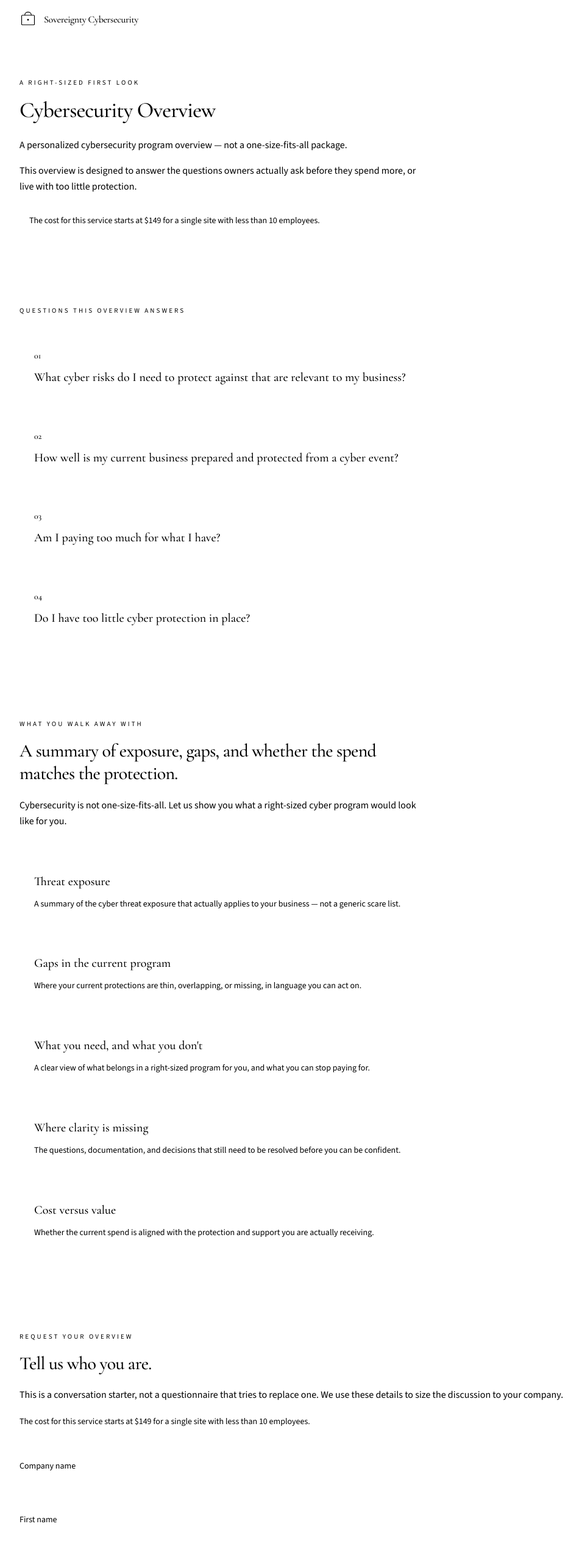
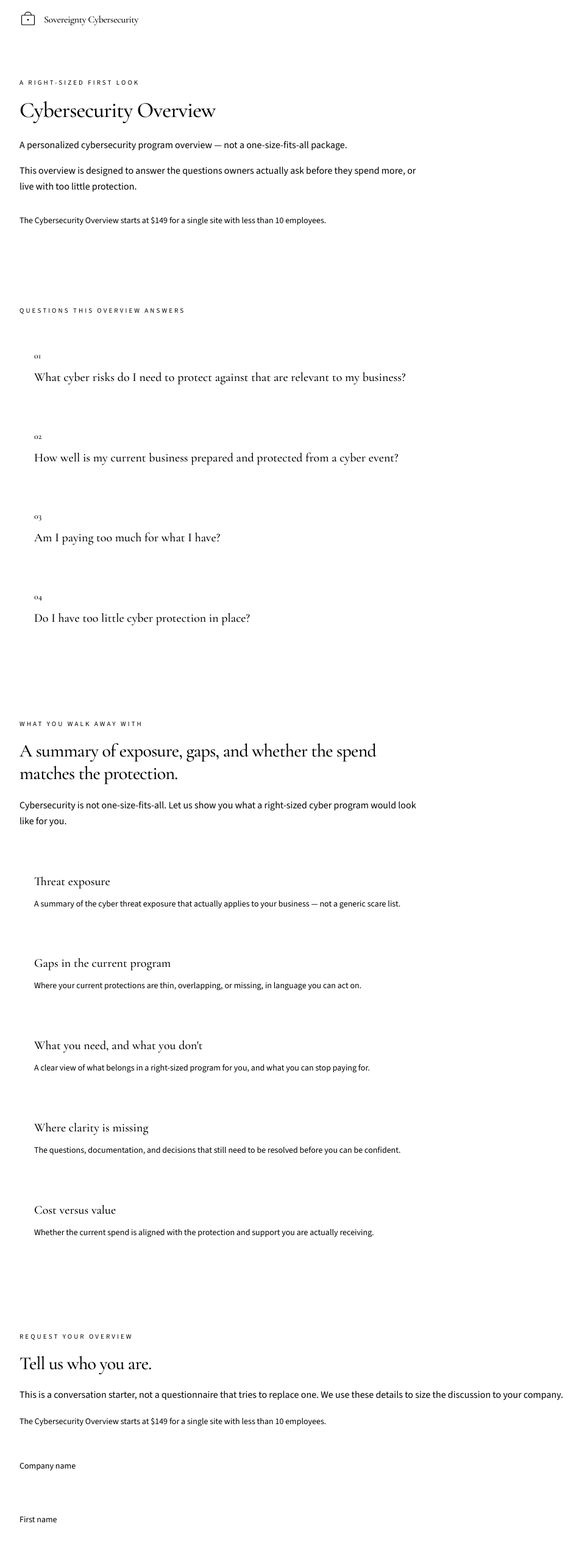
Before and after one commit to iamarnett001/Hacked0FFCybersecurity_Website, a Next.js app: page /overview in a window 1280 px wide. Shown: the top 2536 px of the page at 61% size, without its empty margins (56-1011 px from the left). Built offline with nearby package versions, Linux system fonts and the light colour scheme.

Commit message:
Match Overview pricing copy and accent color
Rename the starting-price line to Cybersecurity Overview and render it
in the same accent color as the page eyebrow.

Co-authored-by: charlesarnett <charlesarnett@bellsouth.net>

```diff
--- a/src/app/overview/page.tsx
+++ b/src/app/overview/page.tsx
@@ -37,7 +37,7 @@ export default function OverviewPage() {
             <p className="mt-4 max-w-2xl text-base leading-relaxed text-primary-foreground/70">
               {overview.positioning}
             </p>
-            <p className="mt-8 max-w-2xl border-l border-accent/60 pl-4 text-sm leading-relaxed text-primary-foreground/85 sm:text-base">
+            <p className="mt-8 max-w-2xl text-sm leading-relaxed text-accent sm:text-base">
               {overview.pricing}
             </p>
           </div>
@@ -112,7 +112,7 @@ export default function OverviewPage() {
                 to replace one. We use these details to size the discussion to
                 your company.
               </p>
-              <p className="mt-5 text-sm leading-relaxed text-foreground">
+              <p className="mt-5 text-sm leading-relaxed text-accent">
                 {overview.pricing}
               </p>
             </div>
--- a/src/lib/site.ts
+++ b/src/lib/site.ts
@@ -35,7 +35,7 @@ export const overview = {
   closing:
     "Cybersecurity is not one-size-fits-all. Let us show you what a right-sized cyber program would look like for you.",
   pricing:
-    "The cost for this service starts at $149 for a single site with less than 10 employees.",
+    "The Cybersecurity Overview starts at $149 for a single site with less than 10 employees.",
   questions: [
     "What cyber risks do I need to protect against that are relevant to my business?",
     "How well is my current business prepared and protected from a cyber event?",
```
